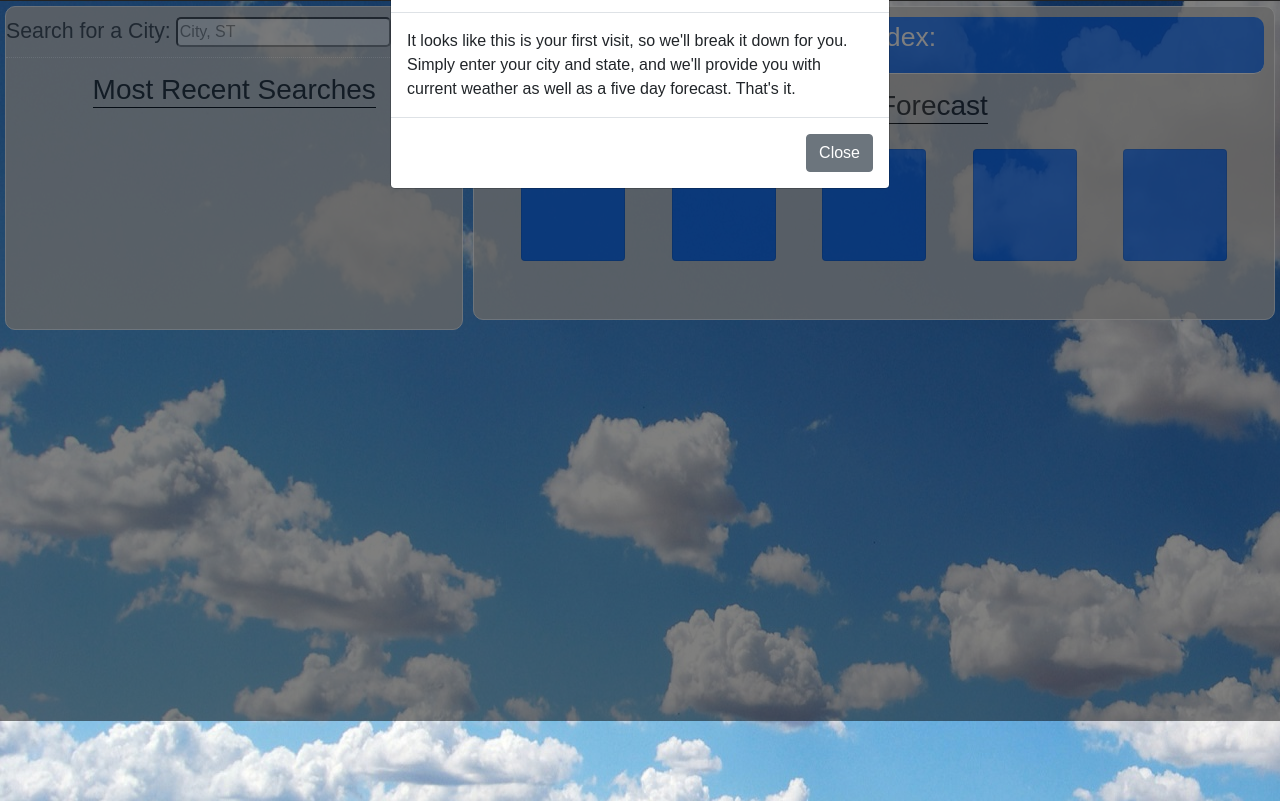
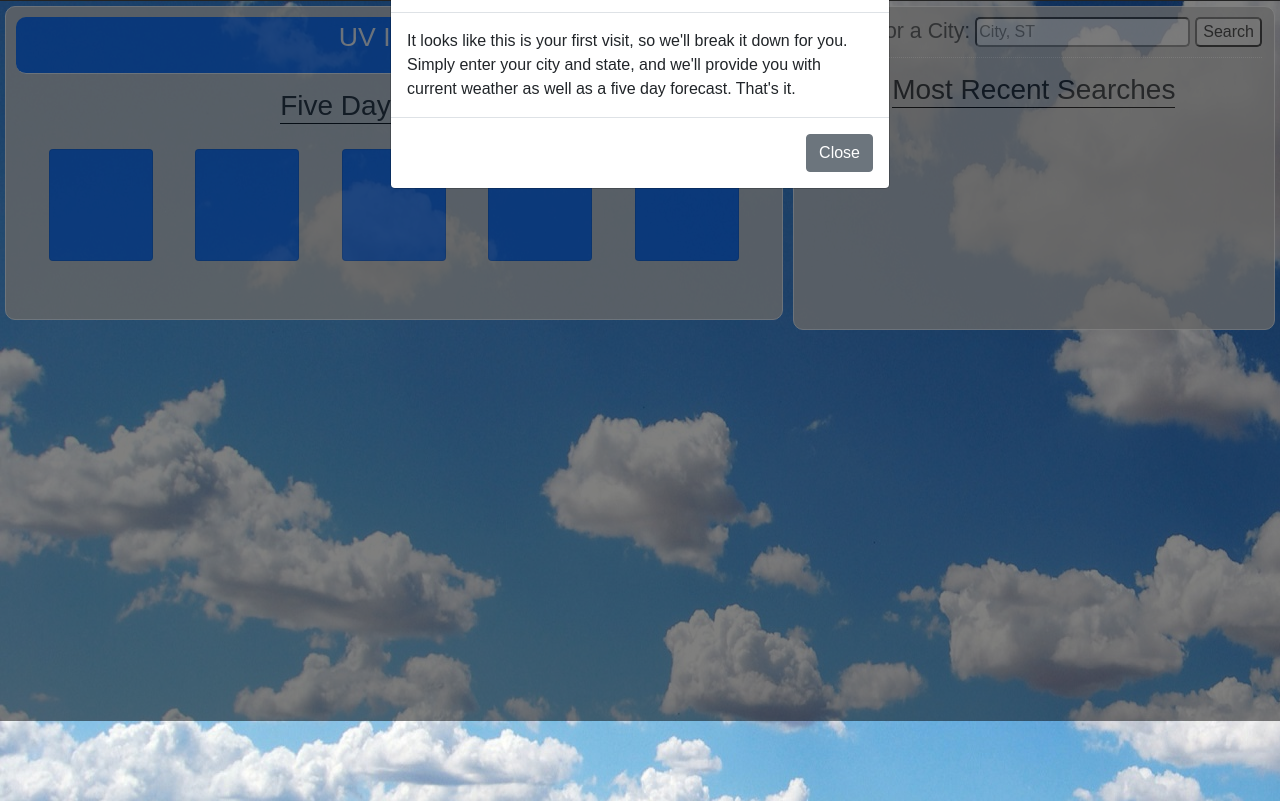
Before and after one commit to JoeDonMalone/WeatherBee, a website: page index.html in a window 1280 px wide. Shown: the part 79-880 px from the top of the page. Drawn offline with nearby package versions, Linux system fonts and the light colour scheme.

Commit message:
changed the 'parent-flex-container-row' flex direction to 'row-revers' for embedded display improvement

```diff
--- a/Develop/style.css
+++ b/Develop/style.css
@@ -24,7 +24,7 @@ header {
 
 .parent-flex-container-row {
     display: flex;
-    flex-direction: row;
+    flex-direction: row-reverse;
     flex-wrap: wrap;
     background-image: url(../Assets/Images/cumulus-cloud.jpg);
     /* background-image: url(../Assets/video/Clouds_1_1.mov); */
--- a/index.html
+++ b/index.html
@@ -17,7 +17,7 @@
         <h1 class = '-h1'>WeatherBee</h1>
     </header>
     <section class = 'parent-flex-container-row'>
-        <div class = 'search-column'>
+        <div class = 'search-column container-fluid'>
             <div class = 'searchRow'>
                 <label for="seachBar" class = 'searchInput'>Search for a City:</label>
                 <input type="text" placeholder="City, ST" id="searchBar">
```
